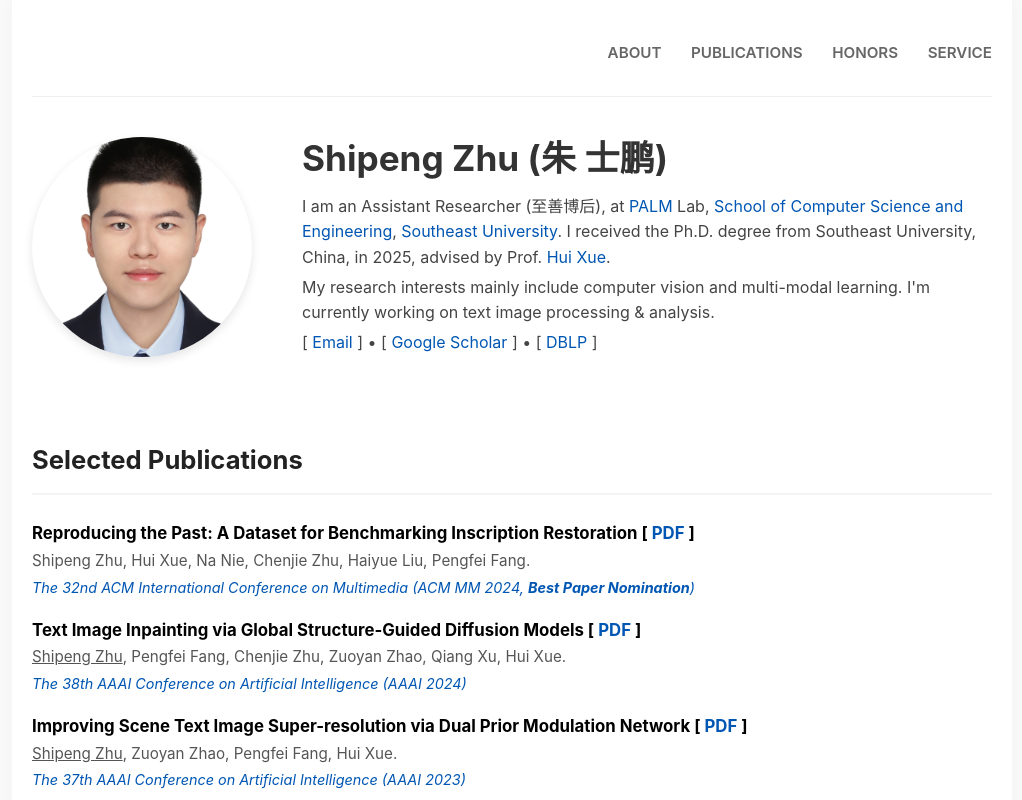
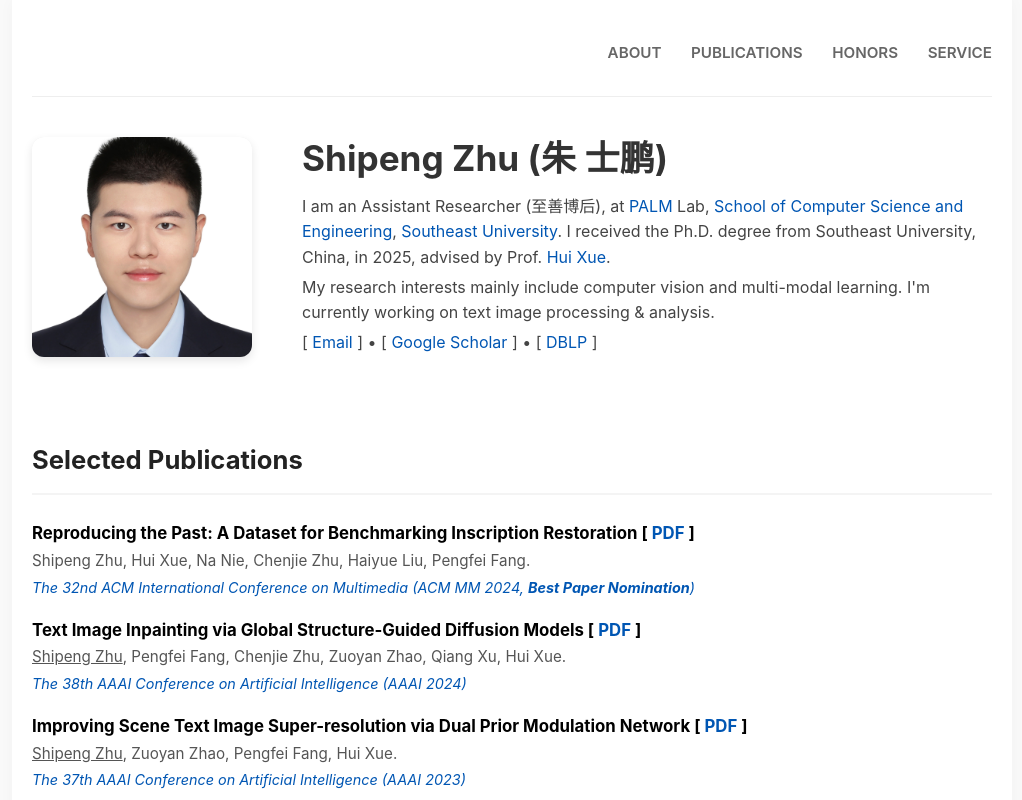
Before and after one commit to shipengzhubp/shipengzhubp.github.io, a plain HTML site: page index.html in a window 1280 px wide. Shown: the top 800 px of the page, without its empty margins (128-1150 px from the left). Drawn offline with Linux system fonts and the light colour scheme.

Commit message:
Update index.html

```diff
--- a/index.html
+++ b/index.html
@@ -65,7 +65,7 @@
             width: 220px;
             height: 220px;
             background-color: #eee;
-            border-radius: 50%; /* 圆形头像 */
+            border-radius: 12px; /* 圆形头像 */
             overflow: hidden;
             box-shadow: 0 4px 10px rgba(0,0,0,0.1);
         }
```
